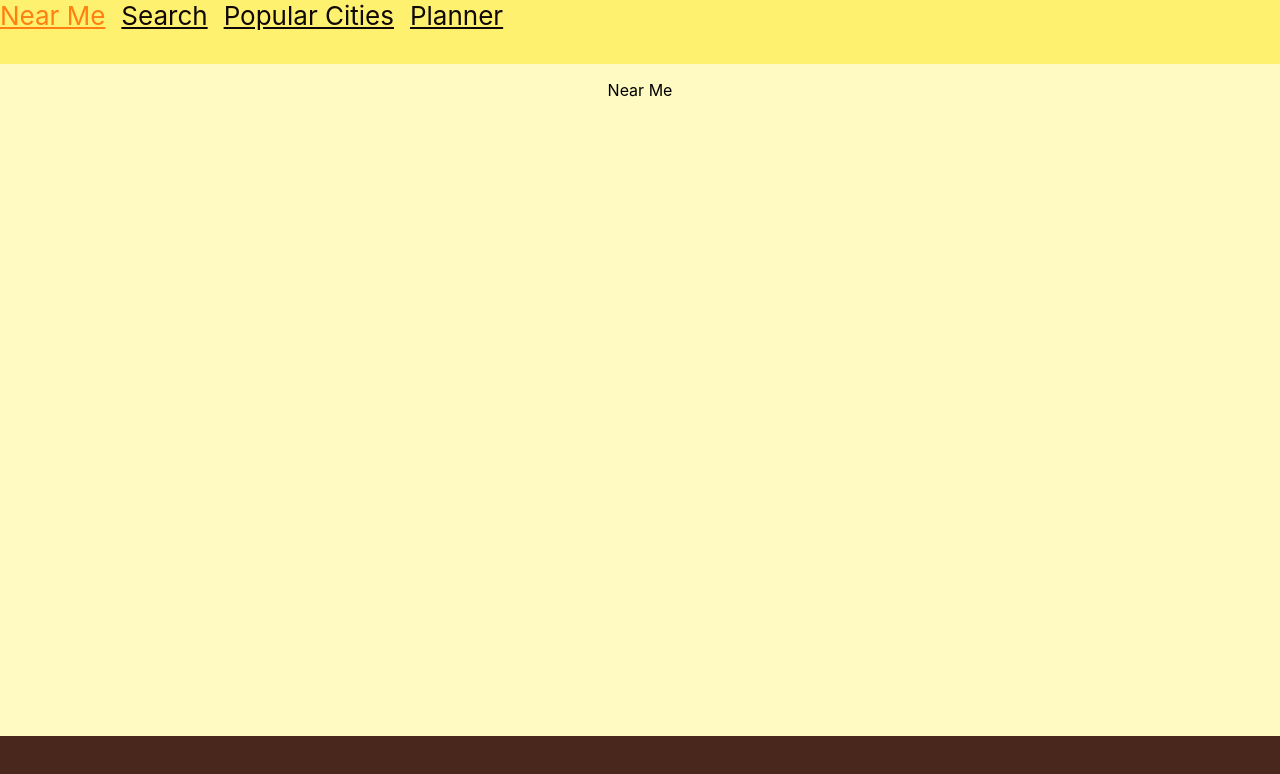
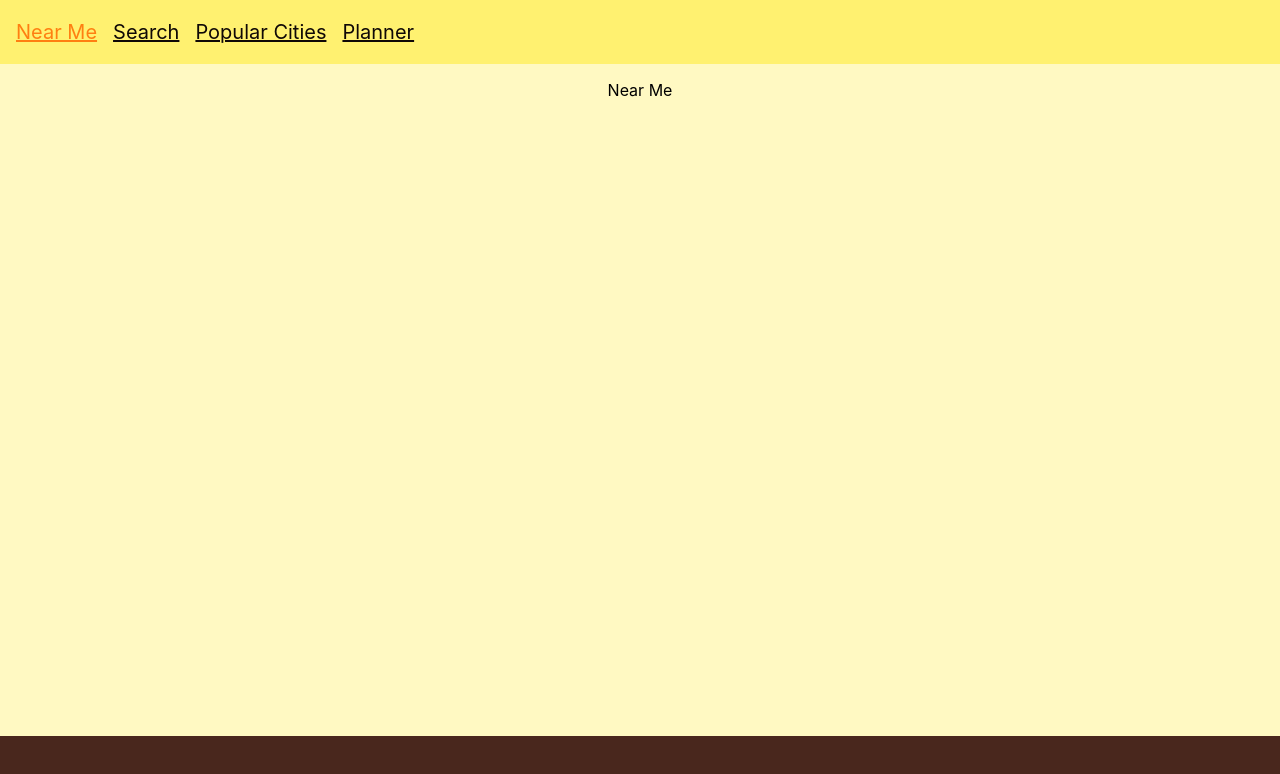
Before and after one commit to therealpelance/BrewDay, a React (Create React App) app: page / in a window 1280 px wide. Shown: the top 774 px of the page. Built offline with nearby package versions, Linux system fonts and the light colour scheme.

Commit message:
Added Navbar alignment and font sizing styling

```diff
--- a/src/features/Navbar/Navbar.css
+++ b/src/features/Navbar/Navbar.css
@@ -1,10 +1,14 @@
 nav {
     display: flex;
     gap: 1rem;
+    align-items: center;
+    min-height: 4rem;
+    padding-left: 1rem;
 }
 
 .link {
     color: var(--text-color-dark);
+    font-size: 1.25rem;
 }
 
 .active {
```
